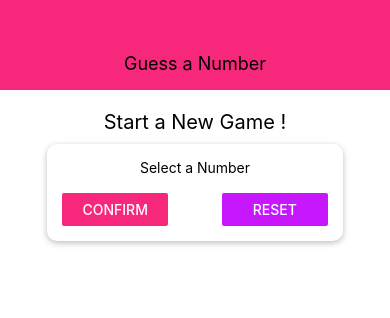
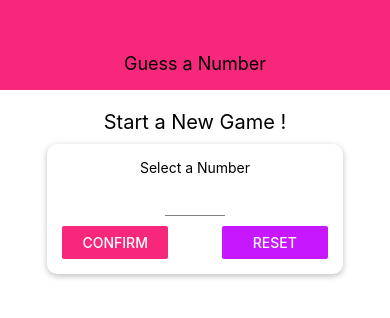
Before and after one commit to GonzaloGorgojo/ReactNative-GuessANumber, a React Native app: screen / in a window 390 px wide. Shown: the top 318 px of the page. Built offline with nearby package versions, Linux system fonts and the light colour scheme.

Commit message:
modify input

```diff
--- /dev/null
+++ b/components/input.js
@@ -0,0 +1,23 @@
+import React from "react";
+import { TextInput, StyleSheet } from "react-native";
+
+const Input = (props) => {
+  return (
+    <TextInput
+      {...props}
+      style={{ ...styles.input, ...props.style }}
+    ></TextInput>
+  );
+};
+
+const styles = StyleSheet.create({
+  input: {
+    height: 30,
+    borderBottomColor: "grey",
+    borderBottomWidth: 1,
+    marginVertical: 10,
+    textAlign: "center",
+  },
+});
+
+export default Input;
--- a/screens/StartGameScreen.js
+++ b/screens/StartGameScreen.js
@@ -1,14 +1,42 @@
-import React from "react";
-import { View, StyleSheet, Text, TextInput, Button } from "react-native";
+import React, { useState } from "react";
+import {
+  View,
+  StyleSheet,
+  Text,
+  TouchableWithoutFeedback,
+  Button,
+  Keyboard,
+} from "react-native";
 import Card from "../components/Card";
+import Input from "../components/input";
 
 const StartGameScreen = (props) => {
+  const [enteredValue, setEnteredValue] = useState("");
+
+  const numberInputHandler = (inputText) => {
+    setEnteredValue(inputText.replace(/[^0-9]/g, ""));
+  };
+
   return (
+    <TouchableWithoutFeedback
+      onPress={() => {
+        Keyboard.dismiss();
+      }}
+    >
       <View style={styles.screen}>
         <Text style={styles.title}>Start a New Game !</Text>
         <Card style={styles.inputContainer}>
           <Text>Select a Number</Text>
-        <TextInput />
+          <Input
+            style={styles.input}
+            keyboardType="numeric"
+            blurOnSubmit
+            autoCapitalize="none"
+            autoCorrect={false}
+            maxLength={2}
+            onChangeText={numberInputHandler}
+            value={enteredValue}
+          />
           <View style={styles.buttonContainer}>
             <View style={styles.buttons}>
               <Button color="#f7287b" title="Confirm" />
@@ -19,6 +47,7 @@
           </View>
         </Card>
       </View>
+    </TouchableWithoutFeedback>
   );
 };
 
@@ -46,6 +75,9 @@
   buttons: {
     width: "40%",
   },
+  input: {
+    width: 60,
+  },
 });
 
 export default StartGameScreen;
```
Also changed, not shown: 1 other file (tests, documents, lock files or other folders). Lines whose indentation alone changed are shown as unchanged.
